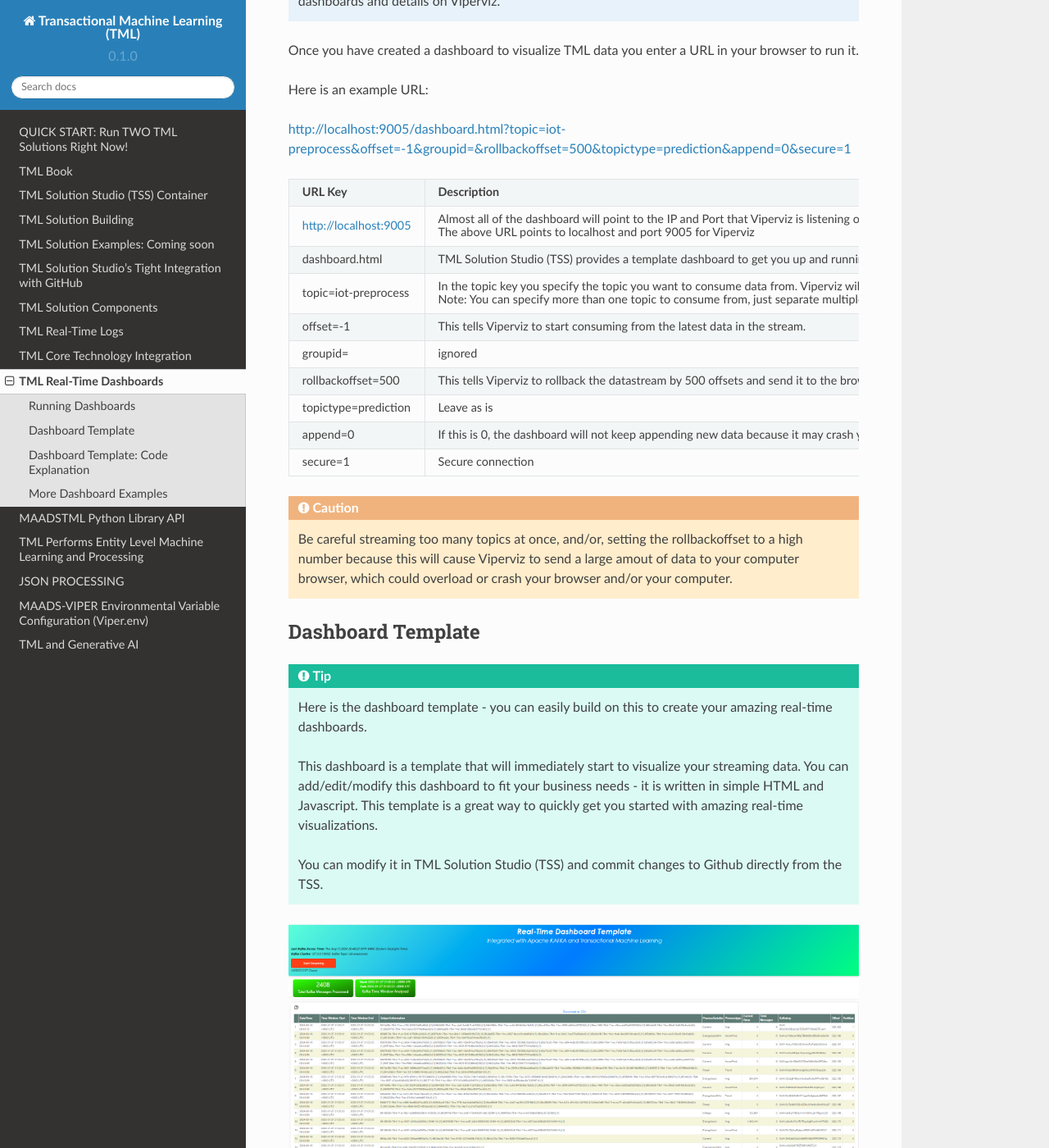
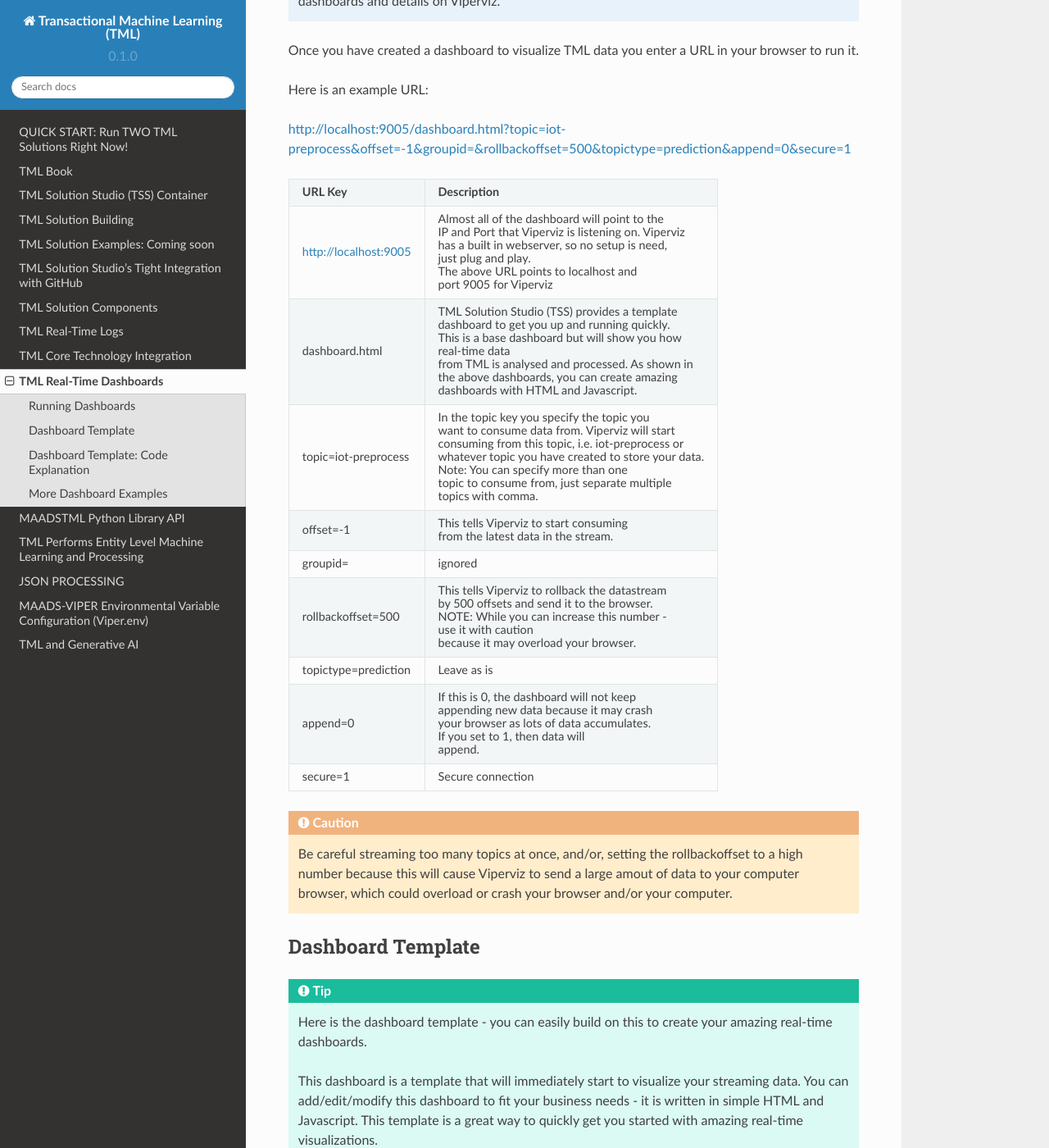
Before and after one commit to smaurice101/readthedocs, a Sphinx documentation site: the page built from docs/source/dashboards.rst, in a window 1280 px wide and 1400 px high, scrolled down 2844 px. Shown: the whole window at 82% size. Built offline with Sphinx 7.4.7 and the Read the Docs theme 2.0.0, drawn with Linux system fonts in a browser that asks for light colours.

Commit message:
Update dashboards.rst

```diff
--- a/docs/source/dashboards.rst
+++ b/docs/source/dashboards.rst
@@ -42,29 +42,72 @@ http://localhost:9005/dashboard.html?topic=iot-preprocess&offset=-1&groupid=&rol
    * - **URL Key**
      - **Description**
    * - http://localhost:9005
-     - Almost all of the dashboard will point to the IP and Port that Viperviz is listening on.  Viperviz has a built in webserver, so no setup is need, just plug
-       and play.
+     - Almost all of the dashboard will point to the
 
-       The above URL points to localhost and port 9005 for Viperviz
+       IP and Port that Viperviz is listening on.  Viperviz
+
+       has a built in webserver, so no setup is need,
+
+       just plug and play.
+
+       The above URL points to localhost and
+
+       port 9005 for Viperviz
    * - dashboard.html
-     - TML Solution Studio (TSS) provides a template dashboard to get you up and running quickly.  This is a base dashboard but will show you how real-time data
-       from TML is analysed and processed.  As shown in the above dashboards, you can create amazing dashboards with HTML and Javascript.
+     - TML Solution Studio (TSS) provides a template
+
+       dashboard to get you up and running quickly.
+
+       This is a base dashboard but will show you how
+
+       real-time data
+
+       from TML is analysed and processed.  As shown in
+
+       the above dashboards, you can create amazing
+
+       dashboards with HTML and Javascript.
    * - topic=iot-preprocess
-     - In the topic key you specify the topic you want to consume data from.  Viperviz will start consuming from this topic, i.e. iot-preprocess or whatevev topic
-       you have created to store your data.
+     - In the topic key you specify the topic you
 
-       Note: You can specify more than one topic to consume from, just separate multiple topics with comma.
+       want to consume data from.  Viperviz will start
+
+       consuming from this topic, i.e. iot-preprocess or
+
+       whatever topic you have created to store your data.
+
+       Note: You can specify more than one
+
+       topic to consume from, just separate multiple
+
+       topics with comma.
    * - offset=-1
-     - This tells Viperviz to start consuming from the latest data in the stream.
+     - This tells Viperviz to start consuming
+
+       from the latest data in the stream.
    * - groupid=
      - ignored
    * - rollbackoffset=500
-     - This tells Viperviz to rollback the datastream by 500 offsets and send it to the browser.  NOTE: While you can increase this number - use it with caution
+     - This tells Viperviz to rollback the datastream
+
+       by 500 offsets and send it to the browser.
+
+       NOTE: While you can increase this number -
+
+       use it with caution
+
        because it may overload your browser.
    * - topictype=prediction
      - Leave as is
    * - append=0
-     - If this is 0, the dashboard will not keep appending new data because it may crash your browser as lots of data accumulates.  If you set to 1, then data will
+     - If this is 0, the dashboard will not keep
+
+       appending new data because it may crash
+
+       your browser as lots of data accumulates.
+
+       If you set to 1, then data will
+
        append.
    * - secure=1
      - Secure connection
```
